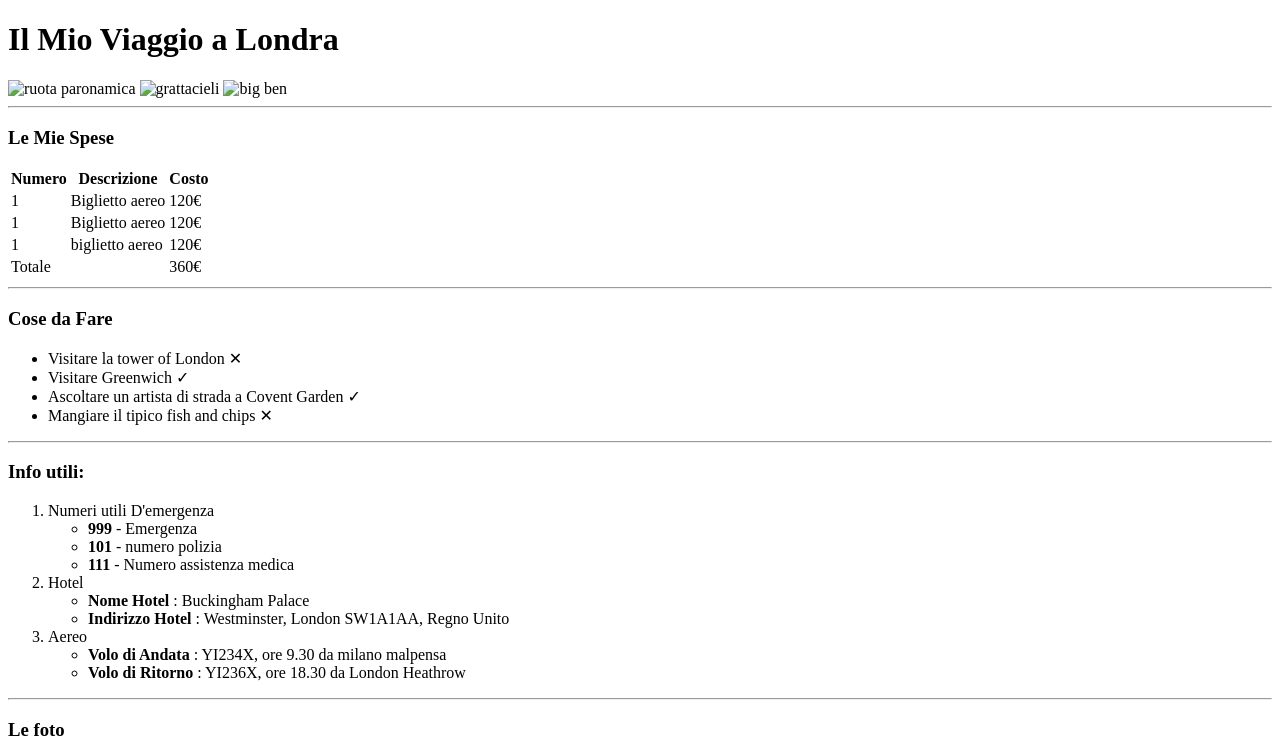
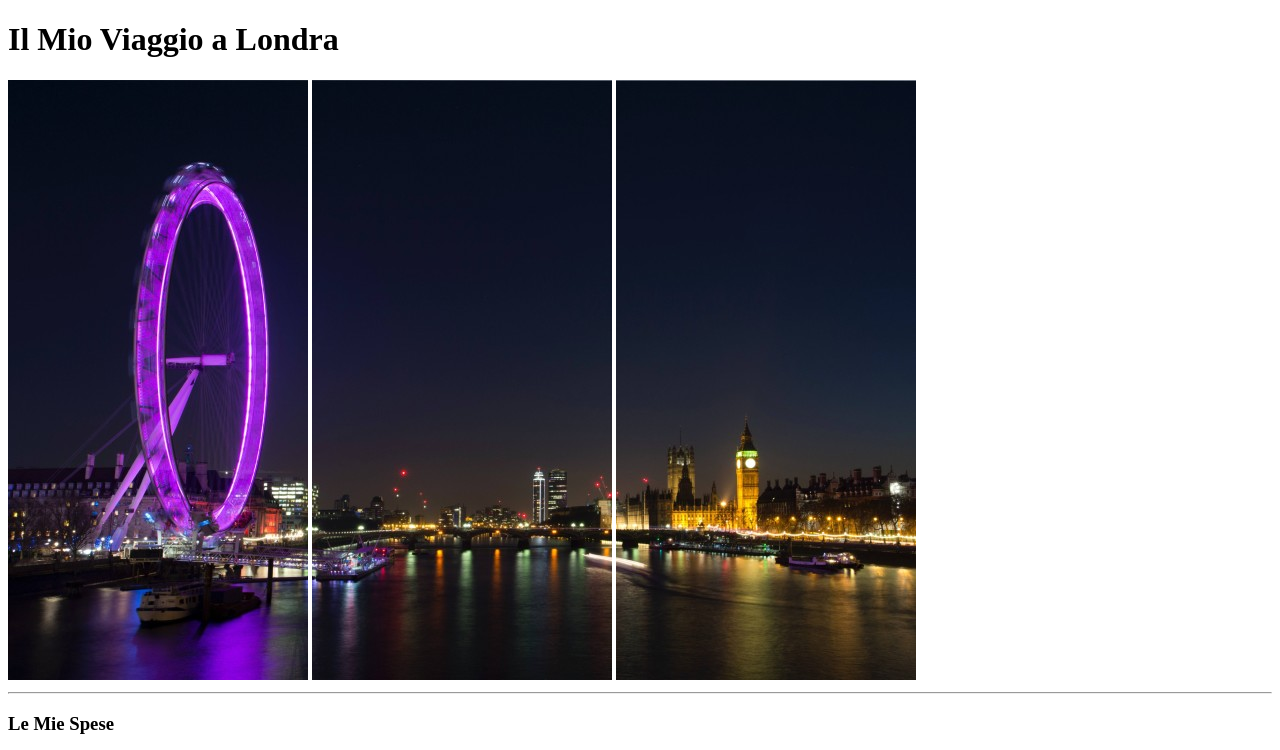
Before and after one commit to MattiaMessana/html-london-trip, a plain HTML site: page index.html in a window 1280 px wide. Shown: the top 750 px of the page. Drawn offline with Linux system fonts and the light colour scheme; the site is published under a folder, as on GitHub Pages, so addresses that start at the root find nothing.

Commit message:
fix: correzione tag img

```diff
--- a/index.html
+++ b/index.html
@@ -11,9 +11,9 @@
     <!-- header -->
     <header>
         <h1>Il Mio Viaggio a Londra</h1>
-        <img src="/img/pexels-bill-emrich-230794-0.jpg" alt="ruota paronamica">
-        <img src="/img/pexels-bill-emrich-230794-1.jpg" alt="grattacieli">
-        <img src="/img/pexels-bill-emrich-230794-2.jpg" alt="big ben">
+        <img src="./img/pexels-bill-emrich-230794-0.jpg" alt="ruota paronamica">
+        <img src="./img/pexels-bill-emrich-230794-1.jpg" alt="grattacieli">
+        <img src="./img/pexels-bill-emrich-230794-2.jpg" alt="big ben">
     </header>
     <!-- /header -->
     <hr>
```
